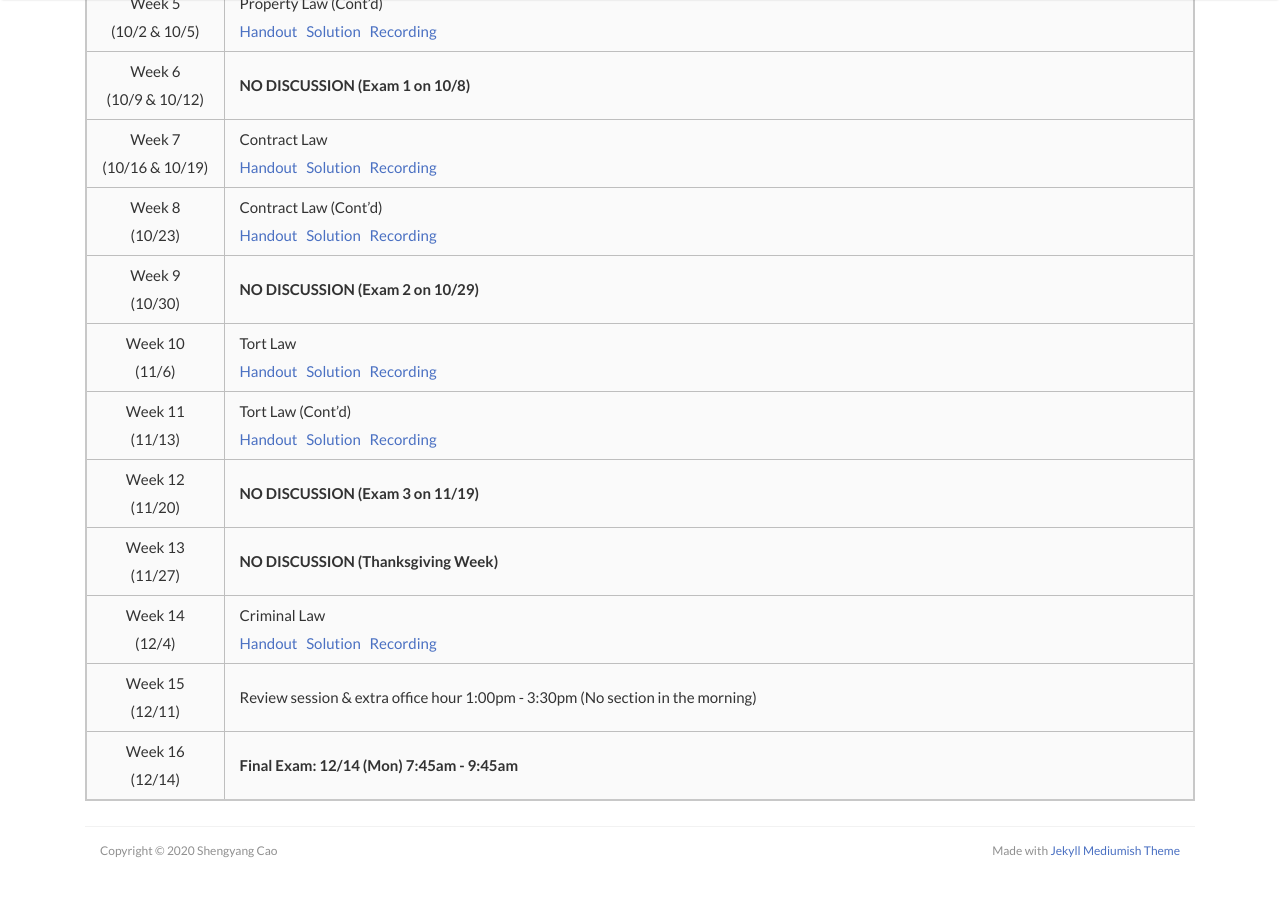
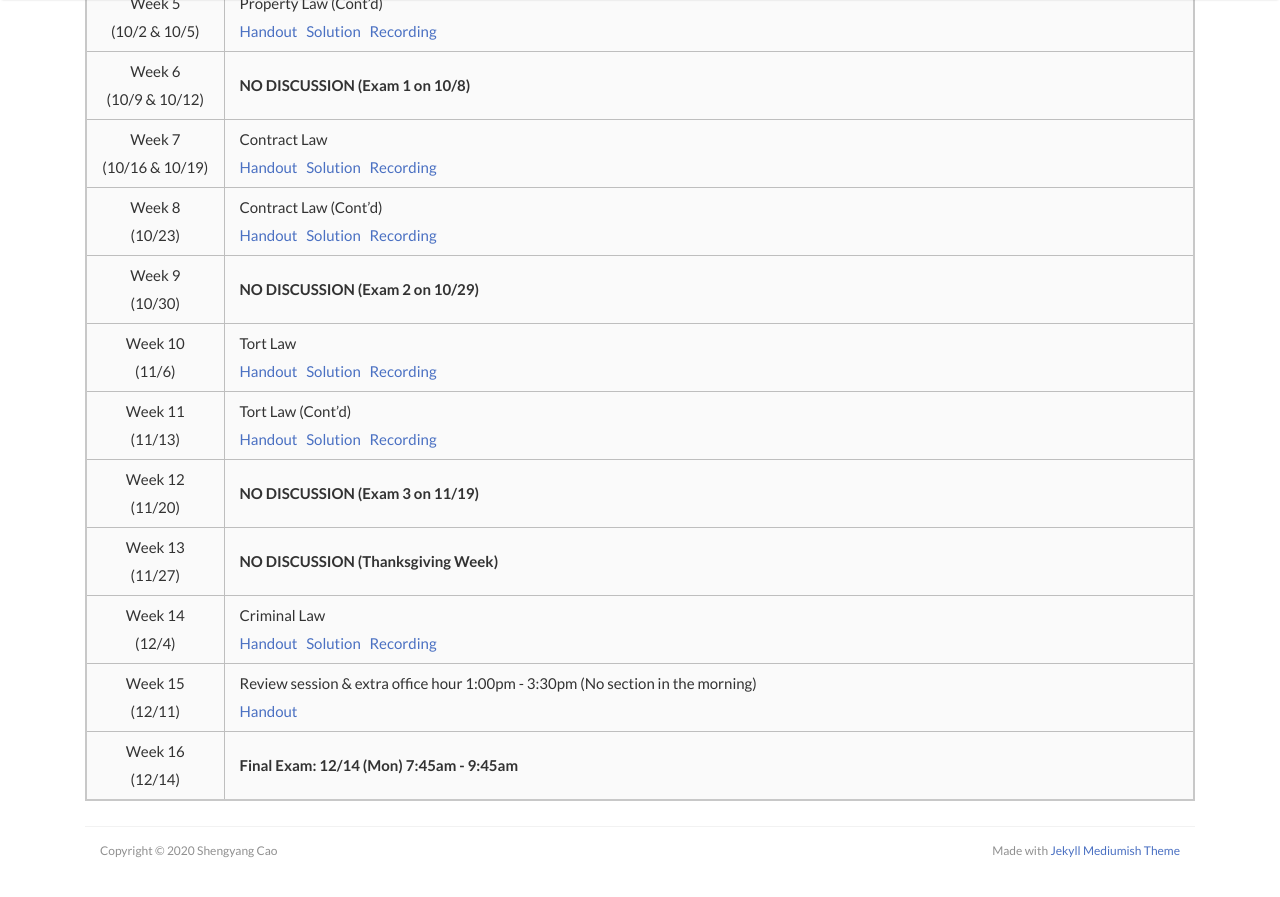
Before and after one commit to scaotravis/scaotravis.github.io, a Jekyll site: the page built from _posts/2020-08-04-teaching-fa-522.md, in a window 1280 px wide and 900 px high, scrolled down 1174 px. Shown: the top 897 px of the window. Built offline with Jekyll 4.4.1, drawn with Linux system fonts in a browser that asks for light colours; nearby versions of some CDN libraries; comment, search, counter and statistics services are not loaded.

Commit message:
upload review session handout

```diff
--- a/_posts/2020-08-04-teaching-fa-522.md
+++ b/_posts/2020-08-04-teaching-fa-522.md
@@ -43,5 +43,5 @@ permalink: /teaching/fa20-522
 | Week 12 <br> (11/20) | **NO DISCUSSION (Exam 3 on 11/19)** |
 | Week 13 <br> (11/27) | **NO DISCUSSION (Thanksgiving Week)** |
 | Week 14 <br> (12/4) | Criminal Law <br> [Handout]({{ site.url }}/downloads/teaching/fa20-522/522_fa20_dis-9_handout.pdf) &nbsp; [Solution]({{ site.url }}/downloads/teaching/fa20-522/522_fa20_dis-9_sol.pdf) &nbsp; [Recording](https://us-lti.bbcollab.com/recording/6ca1d4caddf941c1a27b299ed434c029) |
-| Week 15 <br> (12/11) | Review session & extra office hour 1:00pm - 3:30pm (No section in the morning) |
+| Week 15 <br> (12/11) | Review session & extra office hour 1:00pm - 3:30pm (No section in the morning) <br> [Handout]({{ site.url }}/downloads/teaching/fa20-522/522_fa20_review-session.pdf) |
 | Week 16 <br> (12/14) | **Final Exam: 12/14 (Mon) 7:45am - 9:45am** |
```
Also changed, not shown: 6 other files.
